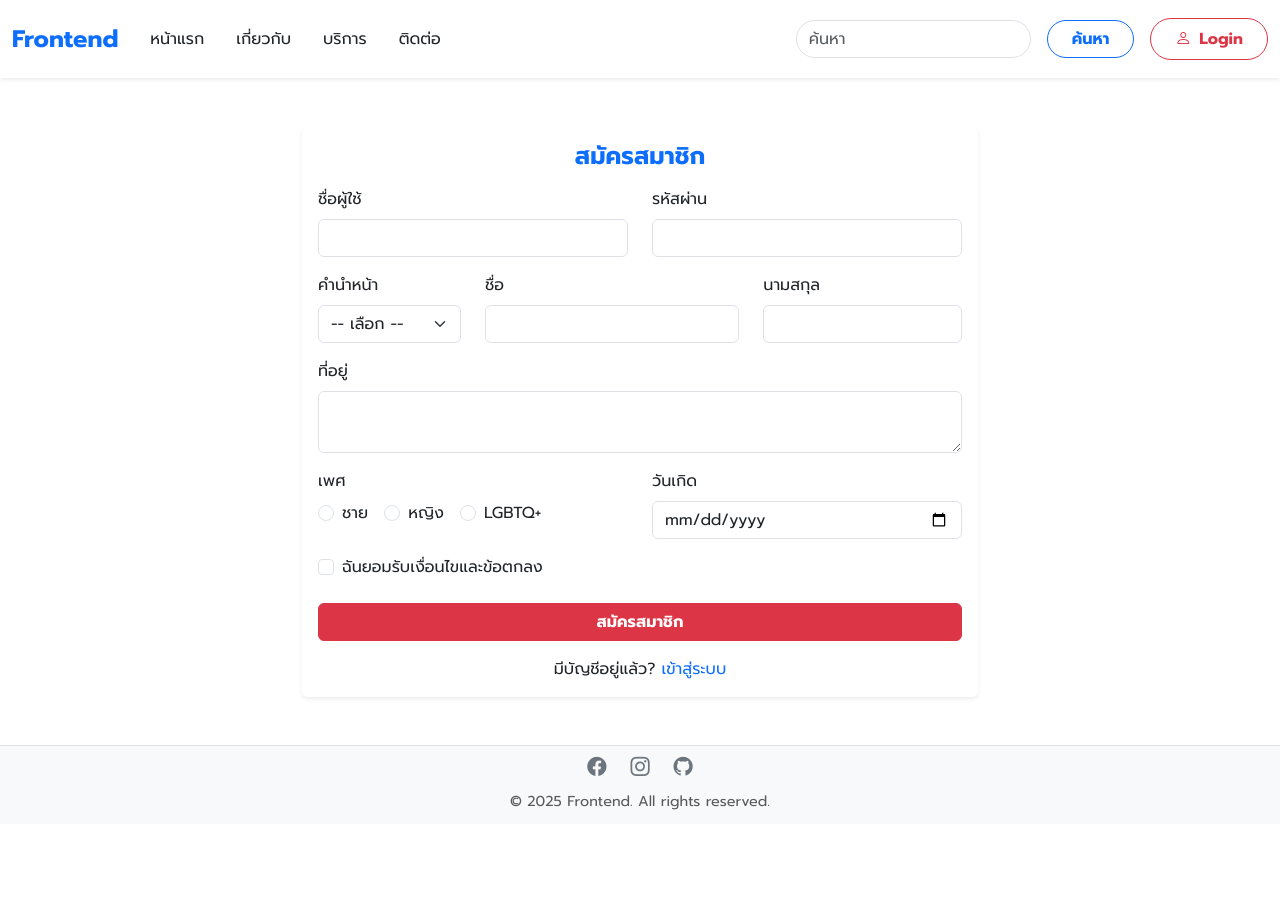
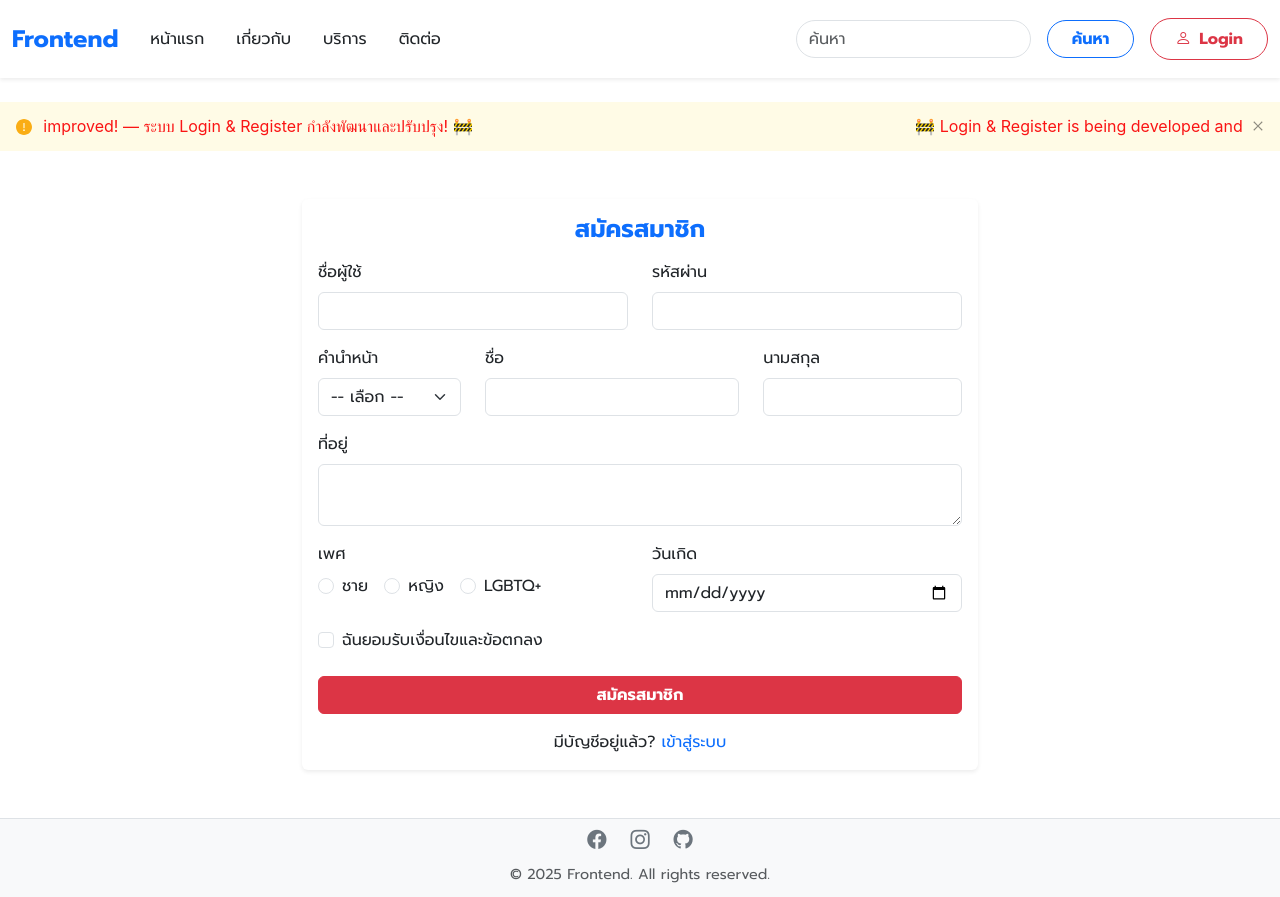
Before and after one commit to pasitJng/Frontend-real68, a Next.js app: page /Register in a window 1280 px wide. Before the commit the page ends 824 px from the top, so only its background shows below. Built offline with nearby package versions, Linux system fonts and the light colour scheme.

Commit message:
add_banner-Login-Register

```diff
--- a/app/Login/page.js
+++ b/app/Login/page.js
@@ -1,5 +1,6 @@
 'use client';
 import { useState } from "react";
+import BannerNotice from "@/components/BannerNotice";
 
 export default function Login() {
   const [username, setUsername] = useState("");
@@ -46,7 +47,9 @@ export default function Login() {
   };
 
   return (
-    <main className="px-3 py-5">
+    <main>
+      <BannerNotice />
+      <div className="px-3 py-5">
       {/* SVG Symbols */}
       <svg xmlns="http://www.w3.org/2000/svg" style={{ display: "none" }}>
         <symbol id="check-circle-fill" fill="currentColor" viewBox="0 0 16 16">
@@ -143,6 +146,7 @@ export default function Login() {
           </form>
         </div>
       </div>
+      </div>
     </main>
   );
 }
--- a/app/Register/page.js
+++ b/app/Register/page.js
@@ -1,6 +1,6 @@
 'use client';
 import { useState } from "react";
-
+import BannerNotice from "@/components/BannerNotice";
 export default function Register() {
   const [formData, setFormData] = useState({
     username: '',
@@ -39,7 +39,9 @@ export default function Register() {
   };
 
   return (
-    <main className="mt-5">
+    <main className="mt-4">
+      <BannerNotice />
+      <div className="mt-5">
         <div className="container" style={{ maxWidth: "700px" }}>
           <div className="row justify-content-center">
             <div className="col-12">
@@ -231,6 +233,7 @@ export default function Register() {
             </div>
           </div>
         </div>
+      </div>
     </main>
   );
 }
--- a/app/page.js
+++ b/app/page.js
@@ -4,7 +4,7 @@ import Image from "next/image";
 import Link from "next/link";
 import Carousel from "@/components/Carousel";
 import Card from "@/components/Card";
-// import BannerNotice from "@/components/BannerNotice";
+ import BannerNotice from "@/components/BannerNotice";
 import AlertModal from "@/components/AlertModal"; // เปลี่ยนชื่อให้ตรงกัน
 
 export default function Home() {
--- a/components/BannerNotice.js
+++ b/components/BannerNotice.js
@@ -23,7 +23,7 @@ export default function BannerNotice() {
       }}
       message={
         <Marquee pauseOnHover gradient={false} speed={60}>
-          🚧 This website is under development and improvement! — เว็บไซต์นี้กำลังพัฒนาและปรับปรุง! 🚧
+          🚧 Login & Register is being developed and improved! — ระบบ Login & Register กำลังพัฒนาและปรับปรุง! 🚧
         </Marquee>
       }
     />
```
Lines whose indentation alone changed are shown as unchanged.
